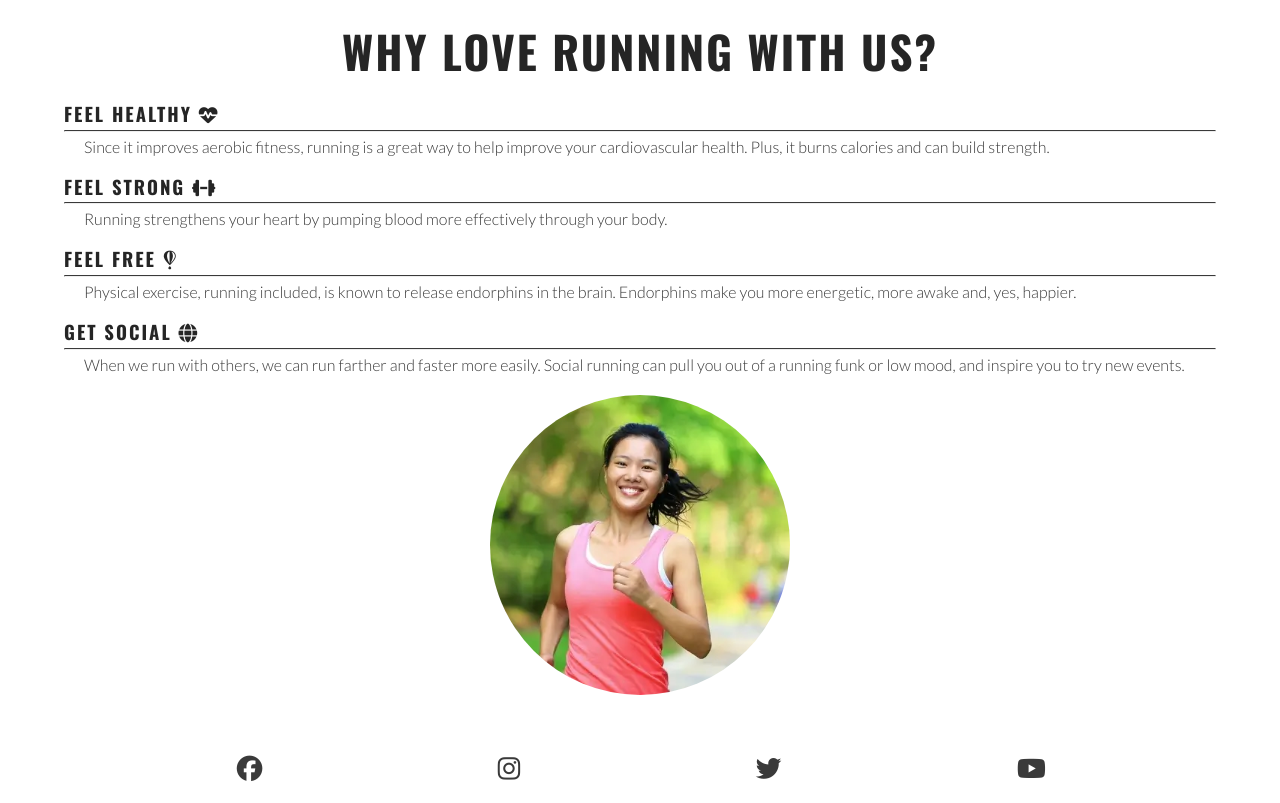
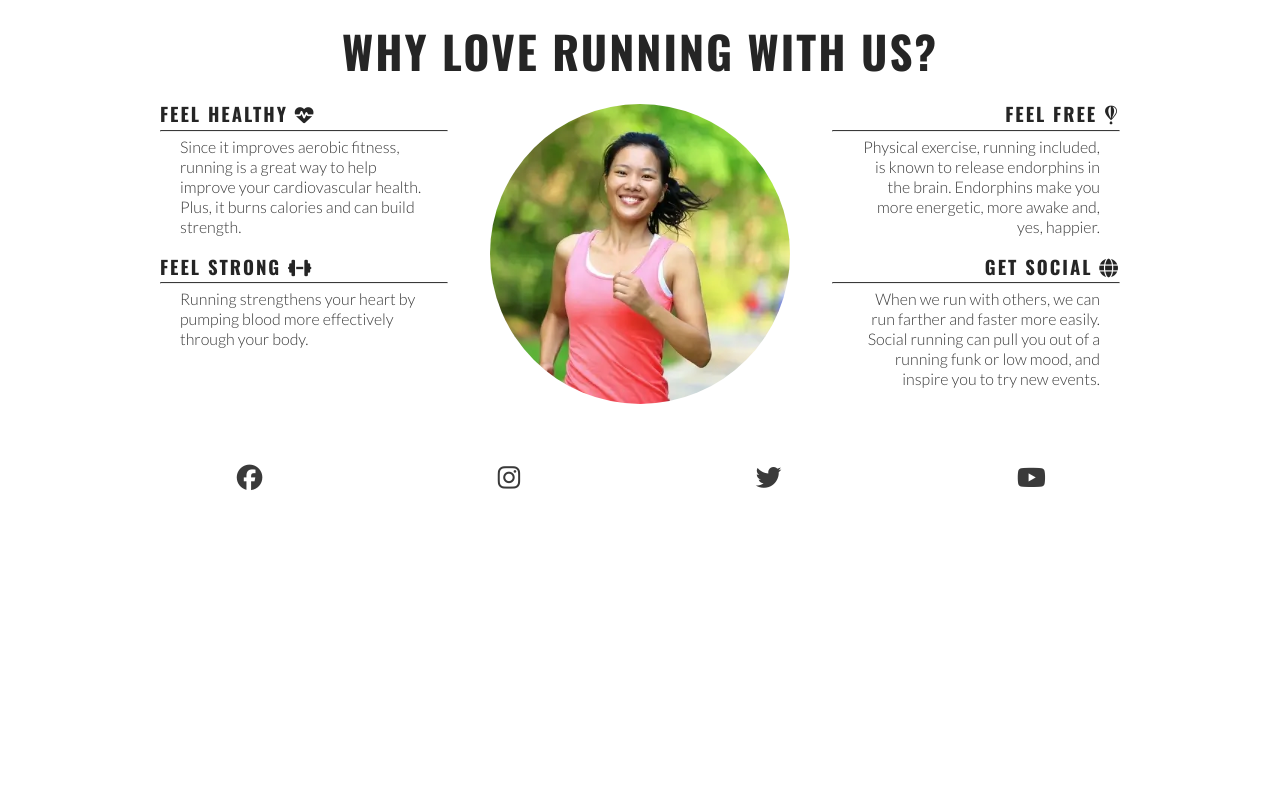
Before and after one commit to Viki-coding/love-running, a plain HTML site: page index.html in a window 1280 px wide. Shown: the part 681-1484 px from the top of the page. After the commit the page ends 1193 px from the top, so only its background shows below. Drawn offline with nearby package versions, Linux system fonts and the light colour scheme.

Commit message:
added rows for larger screens

```diff
--- a/assets/css/style.css
+++ b/assets/css/style.css
@@ -196,10 +196,50 @@ footer {
         width: 300px;
         right: 50px;
     }
+
+/* Reasons section */
+#benefits-physical,
+#benefits-mental {
+    display: flex;
+    flex-direction:column;
+    width: 100%;
+}
+#benefits-physical > div,
+#benefits-mental > div {
+    width: 75%;
+}
+#benefits-mental > div {
+    text-align: end;
+    align-self: flex-end;
 }
 /* Large devices (laptops and desktops, 992px and up) */
 @media screen and (min-width: 992px) {
     #menu a:hover {
         border-bottom: 1px solid #3a3a3a;
     }
+/* media screen >1200px */
+@media screen and (min-width: 1200px) {
+    #benefits {
+        display:flex;
+        flex-direction: row;
+    }
+
+    #benefits > div {
+        flex: 1;
+    }
+
+    #benefits -image {
+        order: 0;
+    }
+
+    #benefits-mental {
+        order: 1;
+    }
+
+    #benefits-mental > div {
+        align-self: flex-start;
+    }
+    #benefits-physical > div {
+        align-self: flex-end;
+    }
 }
```
